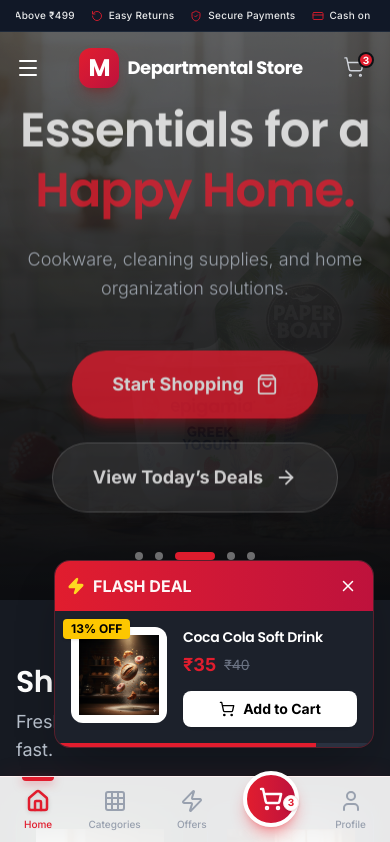
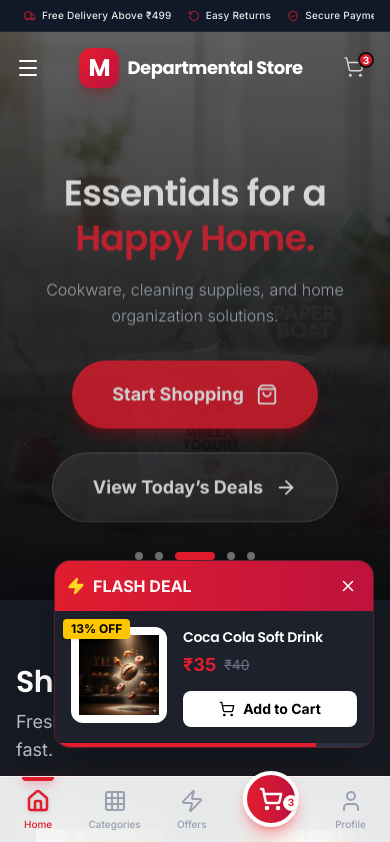
Before and after one commit to vs-sam007/mukesh, a Next.js app: page / in a window 390 px wide. Shown: the top 842 px of the page. Built offline with nearby package versions, Linux system fonts and the light colour scheme.

Commit message:
navbar alignment

```diff
--- a/src/components/Hero.tsx
+++ b/src/components/Hero.tsx
@@ -80,7 +80,7 @@ export default function Hero() {
             </AnimatePresence>
 
             {/* Content Overlay */}
-            <div className="absolute inset-0 z-20 flex flex-col items-center justify-center text-center px-4">
+            <div className="absolute inset-0 z-20 flex flex-col items-center justify-center text-center px-4 pt-20 md:pt-0">
                 <AnimatePresence mode='wait'>
                     <motion.div
                         key={`text-${currentSlide}`}
@@ -90,11 +90,11 @@ export default function Hero() {
                         transition={{ duration: 0.5, ease: "easeOut" }}
                         className="max-w-5xl"
                     >
-                        <h1 className="text-5xl md:text-7xl lg:text-8xl font-display font-bold text-white mb-6 leading-tight tracking-tight drop-shadow-2xl">
+                        <h1 className="text-4xl md:text-7xl lg:text-8xl font-display font-bold text-white mb-4 md:mb-6 leading-tight tracking-tight drop-shadow-2xl">
                             {slides[currentSlide].title}
                         </h1>
 
-                        <p className="text-gray-300 text-lg md:text-2xl mb-12 max-w-3xl mx-auto font-light leading-relaxed">
+                        <p className="text-gray-300 text-base md:text-2xl mb-8 md:mb-12 max-w-3xl mx-auto font-light leading-relaxed">
                             {slides[currentSlide].subtext}
                         </p>
 
--- a/src/components/TrustStrip.tsx
+++ b/src/components/TrustStrip.tsx
@@ -5,7 +5,7 @@ export default function TrustStrip() {
     return (
         <div className="bg-[#111827] text-white py-2 px-4 text-[10px] md:text-xs font-medium tracking-wide border-b border-gray-800">
             <div className="max-w-7xl mx-auto flex flex-wrap justify-between items-center gap-2">
-                <div className="flex items-center gap-4 md:gap-6 overflow-x-auto no-scrollbar whitespace-nowrap w-full md:w-auto justify-center md:justify-start">
+                <div className="flex items-center gap-4 md:gap-6 overflow-x-auto no-scrollbar whitespace-nowrap w-full md:w-auto justify-start md:justify-start px-2 md:px-0">
                     <span className="flex items-center gap-1.5 opacity-90 hover:opacity-100 transition-opacity">
                         <Truck size={12} className="text-[#E11D2E]" /> Free Delivery Above ₹499
                     </span>
```
